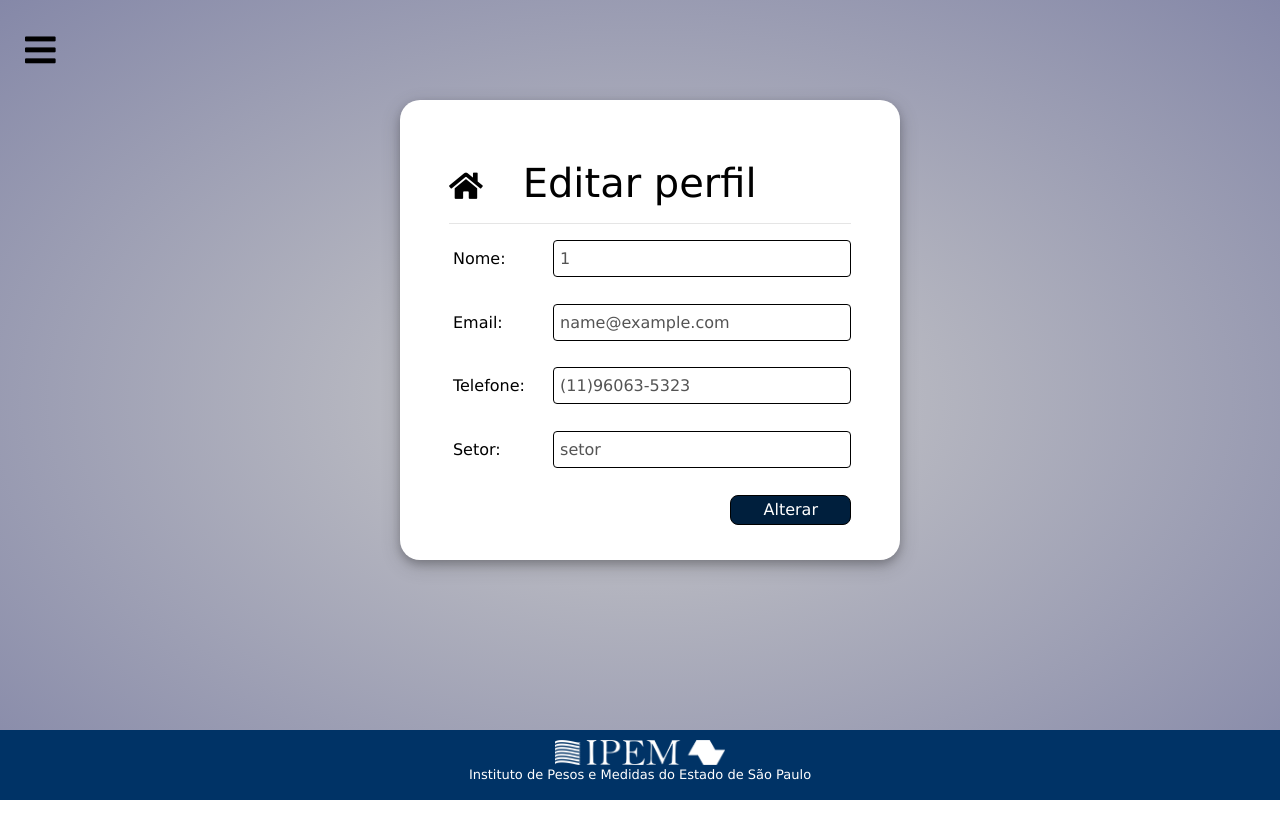
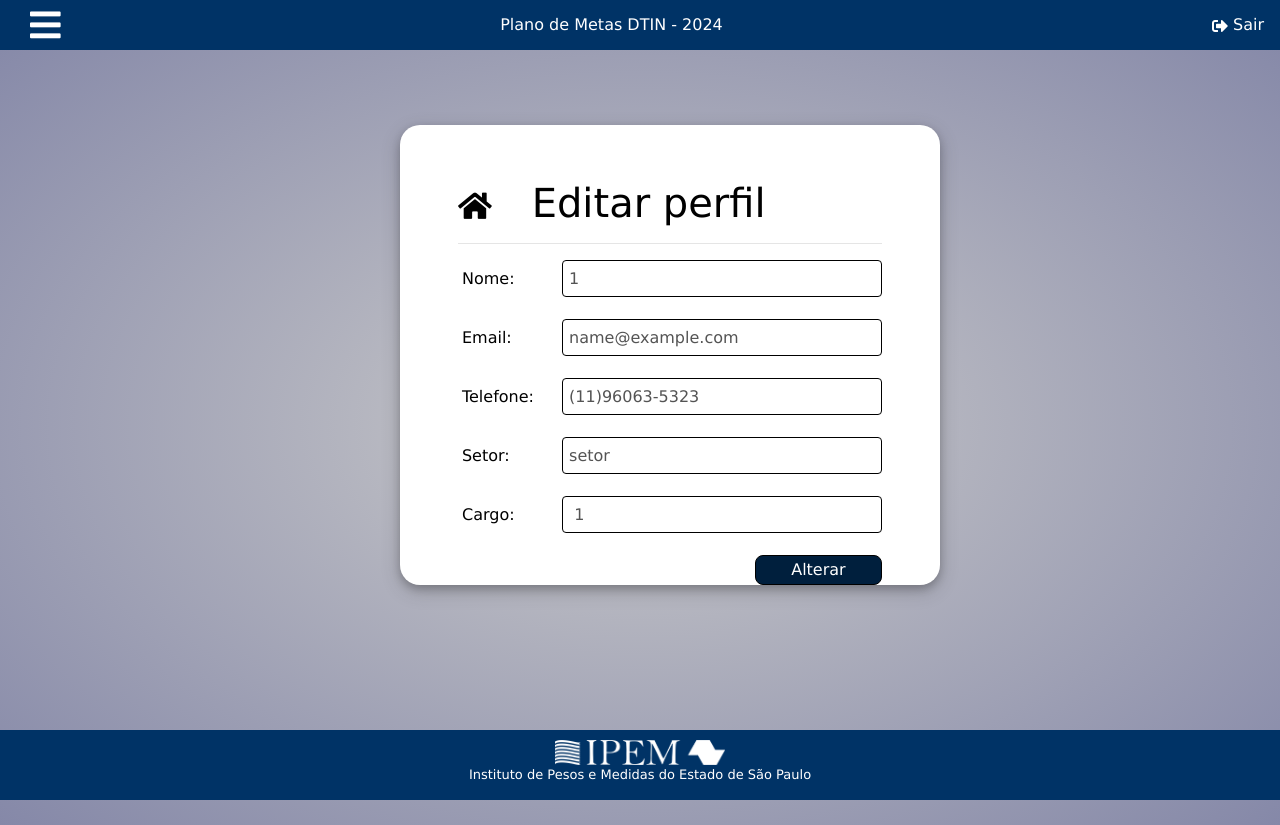
Before and after one commit to cscalea/Sistema-de-Gestao-Unica, a PHP site: page /editProfile.php in a window 1280 px wide. Before the commit the page ends 800 px from the top, so only its background shows below. Run offline with PHP 8.4, Linux system fonts and the light colour scheme; the visitor is signed in with stand-in values (Sample User, id 1); data that the repository does not hold is empty.

Commit message:
atualizado

```diff
--- a/css/styles.css
+++ b/css/styles.css
@@ -127,6 +127,10 @@ select {
     width: 85%;
     border-radius: 8px;
 }
+#inputLogin:focus, #inputPass:focus{
+    border: 1px solid black;
+    box-shadow: rgba(0, 0, 0, 0.19) 0px 10px 20px, rgba(0, 0, 0, 0.23) 0px 6px 6px;
+}
 
 #openeye {
     font-size: 18px;
@@ -173,7 +177,7 @@ select {
 /* EDIT PROFILE FORM */
 
 #create-form-edit{
-    width: 500px;
+    width: 540px;
     height: 460px;
     margin-top: 60px;
     margin-left: 30%;
@@ -275,8 +279,13 @@ header img {
     transition: .2s;
     transform: scale(1.2);
     color: #2273c5;
+
 }
 
+#menu-Btn{
+    margin-bottom: 20px;
+    z-index: 3;
+}
 
 #openMenu:hover{
     transition: .2s;
@@ -332,18 +341,50 @@ header h1 {
 
 }
 
+.menu-btn i{
+    color: white;
+}
+
 .menu-btn {
     position: absolute;
     color: rgb(0, 0, 0);
     font-size: 35px;
     cursor: pointer;
-    margin: 25px;
+
+    z-index: 2;
+    margin-bottom: 20px;
+    margin-left: 30px;
 }
 
 .menu .item {
     position: relative;
     cursor: pointer;
 }
+
+.menu .item::before {
+
+    transform: scaleX(0);
+    transform-origin: bottom right;
+
+}
+
+.menu .item:hover::before {
+    transform: scaleX(1);
+    transform-origin: bottom left;
+  }
+
+
+  .menu .item::before {
+    content: " ";
+    display: block;
+    position: absolute;
+    top: 0; right: 0; bottom: 0; left: 0;
+    inset: 0 3 0 3;
+    background: hsl(197, 99%, 49%);
+    z-index: -1;
+    transition: transform .3s ease-in-out;
+  }
+
 
 .menu .item a {
     color: #fff;
@@ -354,13 +395,13 @@ header h1 {
     line-height: 38px;
 }
 
-.menu .item a:hover {
+/* .menu .item a:hover {
     text-shadow: #1e1e20;
     background-color: #9fa0a1;
     opacity: 60%;
     color: rgb(0, 0, 0);
     font-style: bold;
-}
+} */
 
 .item i {
     margin-right: 8px;
@@ -456,7 +497,7 @@ header h1 {
     background-color: white;
     height: 37px;
     padding: 6px;
-    width: 298px;
+    width: 320px;
     border: .5px solid black;
 }
 #lblEmail{
@@ -476,6 +517,60 @@ header h1 {
     border-radius: 2cqh;
     padding: 30px;
 }
+
+#main-navbar {
+    background-color: #003366;
+    height: 50px;
+  }
+
+  #navbar ul li a:hover{
+    border-bottom: 2px solid #f5c518;
+    transition: 0s;
+
+  }
+
+  #navbar ul li a:hover{
+    background-color: rgb(56, 56, 56);
+
+
+  }
+  .navbar-nav {
+    justify-content: space-evenly;
+    width: 100%;
+  }
+
+  #quit{
+    justify-content: end;
+    align-items: center;
+  }
+
+  #quit:hover{
+    text-decoration-line: none;
+    color: red;
+    transition: .2s;
+    transform: scale(1.1);
+
+  }
+
+  #quit i{
+   margin-top: 1px;
+   padding: 5px;
+  }
+
+  .navbar-nav .nav-item .nav-link {
+    color: #FFF;
+    transition: .5s;
+    text-align: center;
+  }
+
+  .navbar-nav .nav-item .nav-link:hover {
+    color: #999;
+  }
+
+  #headerTop{
+    height: 25px;
+  }
+
 
 /*  @@@@@@@@@@@@@@@@@@     FOOTER     @@@@@@@@@@@@@@@@@@  */
 #footer {
--- a/dao/UserDAO.php
+++ b/dao/UserDAO.php
@@ -41,14 +41,14 @@ class UserDAO implements UserDAOInterface
                 $_SESSION['login'] = $login;
                 // $this->verifyUser($_SESSION['login']); //FIRST ACCESS ???
                 $filter = "(&(objectClass=user)(objectCategory=person)(sAMAccountName=$user))";
-                $attributes = array("cn", "mail", "scriptPath", "description", "profilePath");
+                $attributes = array("cn", "mail", "scriptPath", "description", "department");
                 $search_result = ldap_search($ldapcon, $ldap_base_dn, $filter, $attributes);
                 $entry = ldap_first_entry($ldapcon, $search_result);
                 $fullname = ldap_get_values($ldapcon, $entry, "cn")[0];
                 $email = ldap_get_values($ldapcon, $entry, "mail")[0];
                 $sp = ldap_get_values($ldapcon, $entry, "scriptPath")[0];
                 $dp = ldap_get_values($ldapcon, $entry, "description")[0];
-                $cp = ldap_get_values($ldapcon, $entry, "profilePath")[0];
+                $cp = ldap_get_values($ldapcon, $entry, "department")[0];
 
                 $_SESSION['scriptPath'] = $sp;
                 $_SESSION['mail'] = $email;
--- a/editProfile.php
+++ b/editProfile.php
@@ -30,6 +30,12 @@ require_once("templates/header.php");
             <input type="Setor" disabled required pattern="[A-Za-z, ]+" title="Digite um setor válido" id="inputSetor" name="setor" value="setor">
 
         </div>
+        <div class="form-group">
+            <label for="cargo">Cargo:</label>
+            <input type="cargo" disabled required pattern="[A-Za-z, ]+" title="Digite um cargo válido" id="inputcargo" name="cargo" value=" <?php echo $_SESSION['dp'] ?>">
+
+        </div>
+
         <button type="submit" class="card-btn">Alterar</button>
 
 </form>
--- a/templates/header.php
+++ b/templates/header.php
@@ -78,11 +78,31 @@ if (!empty($flassMessage["msg"])) {
         if (!empty($_SESSION['login']) || $_SESSION['login'] != "") : ?>
 
 
+<header id="headerTop">
+     <!-- MENU BUTTON -->
+     <div class="menu-btn">
 
-        <!-- MENU BUTTON -->
-        <div class="menu-btn">
-            <i id="openMenu" class="fas fa-bars"></i>
-        </div>
+
+<i id="openMenu" class="fas fa-bars"></i>
+</div>
+<nav id="main-navbar" class="navbar navbar-expand-lg">
+<ul class="navbar-nav">
+
+
+            <li class="nav-item">
+              <a target="_blank" href="<?=$BASE_URL?>img/pmd.png" class="nav-link">Plano de Metas DTIN - 2024</a>
+            </li>
+
+
+
+
+
+        </ul>
+        <a id="quit" style="color: white; display: flex; text-align: center;" href="logout.php"><i class="fas fa-sign-out-alt"></i>Sair</a>
+</nav>
+
+</header>
+
         <div class="side-bar">
             <!-- HEADER SECTION -->
             <header>
```
Also changed, not shown: index.php (+6 -7 lines), img/pmd.png (added).
